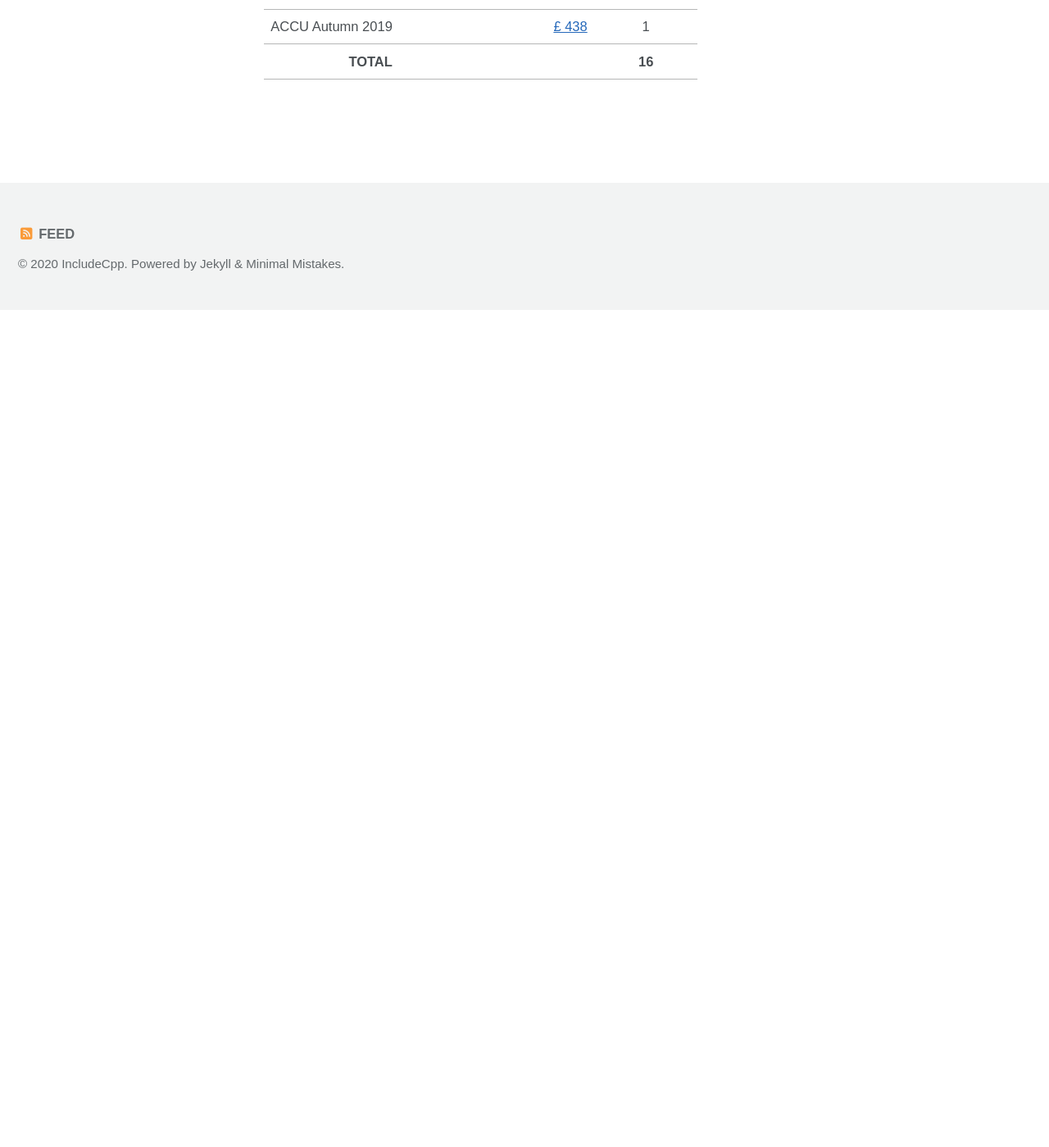
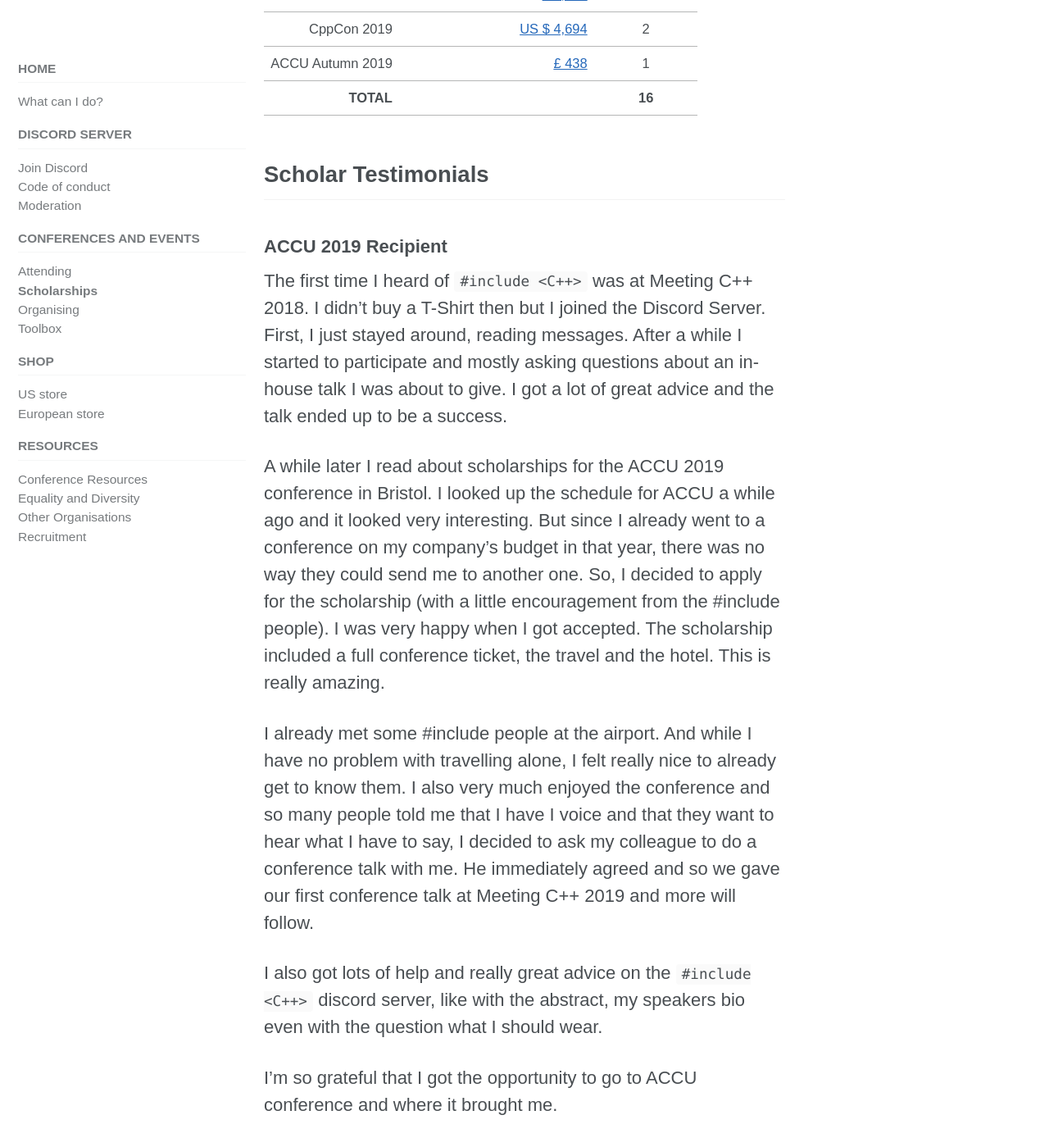
Before and after one commit to include-cpp/include-cpp.github.io, a Jekyll site: the page built from conferences/scholarships.md, in a window 1280 px wide and 1400 px high, scrolled down 1737 px. Shown: the whole window at 82% size. Built offline with Jekyll 4.4.1, drawn with Linux system fonts in a browser that asks for light colours; cached includes are drawn as plain includes; nearby versions of some CDN libraries; before the commit the page ends 2115 px from its top, so only the background shows below that; some of the changed text lies outside the part shown.

Commit message:
Add a quote from a past attendee to Scholarships page content. Closes #31 Co-Authored-By: Kate Gregory <kategregory@users.noreply.github.com>

```diff
--- a/conferences/scholarships.md
+++ b/conferences/scholarships.md
@@ -39,3 +40,17 @@ Travel and lodging expenses can cost between $1,000 and $3,000 USD per attendee,
 | ACCU Autumn 2019 |                 [£ 438](https://www.gofundme.com/f/include-accu-autumn-conf-2019) |       1       |
 |-----------------:|----------------------------------------------------------------------------------:|:-------------:|
 |        **TOTAL** |                                                                                   |     **16**    |
+
+## Scholar Testimonials
+
+### ACCU 2019 Recipient
+
+The first time I heard of `#include <C++>` was at Meeting C++ 2018. I didn’t buy a T-Shirt then but I joined the Discord Server. First, I just stayed around, reading messages. After a while I started to participate and mostly asking questions about an in-house talk I was about to give. I got a lot of great advice and the talk ended up to be a success.
+
+A while later I read about scholarships for the ACCU 2019 conference in Bristol. I looked up the schedule for ACCU a while ago and it looked very interesting. But since I already went to a conference on my company's budget in that year, there was no way they could send me to another one. So, I decided to apply for the scholarship (with a little encouragement from the #include people). I was very happy when I got accepted. The scholarship included a full conference ticket, the travel and the hotel. This is really amazing.
+
+I already met some #include people at the airport. And while I have no problem with travelling alone, I felt really nice to already get to know them. I also very much enjoyed the conference and so many people told me that I have I voice and that they want to hear what I have to say, I decided to ask my colleague to do a conference talk with me. He immediately agreed and so we gave our first conference talk at Meeting C++ 2019 and more will follow.
+
+I also got lots of help and really great advice on the `#include <C++>` discord server, like with the abstract, my speakers bio even with the question what I should wear.
+
+I’m so grateful that I got the opportunity to go to ACCU conference and where it brought me.
```
Also changed, not shown: other parts of conferences/scholarships.md (+2 -1 lines).
